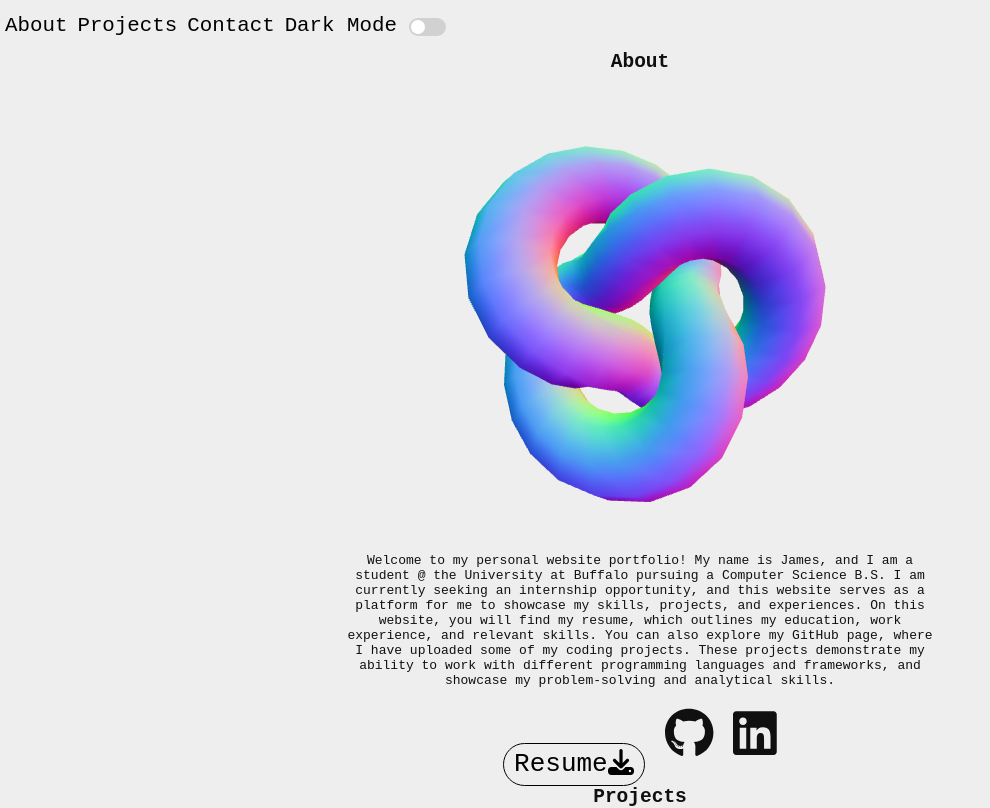
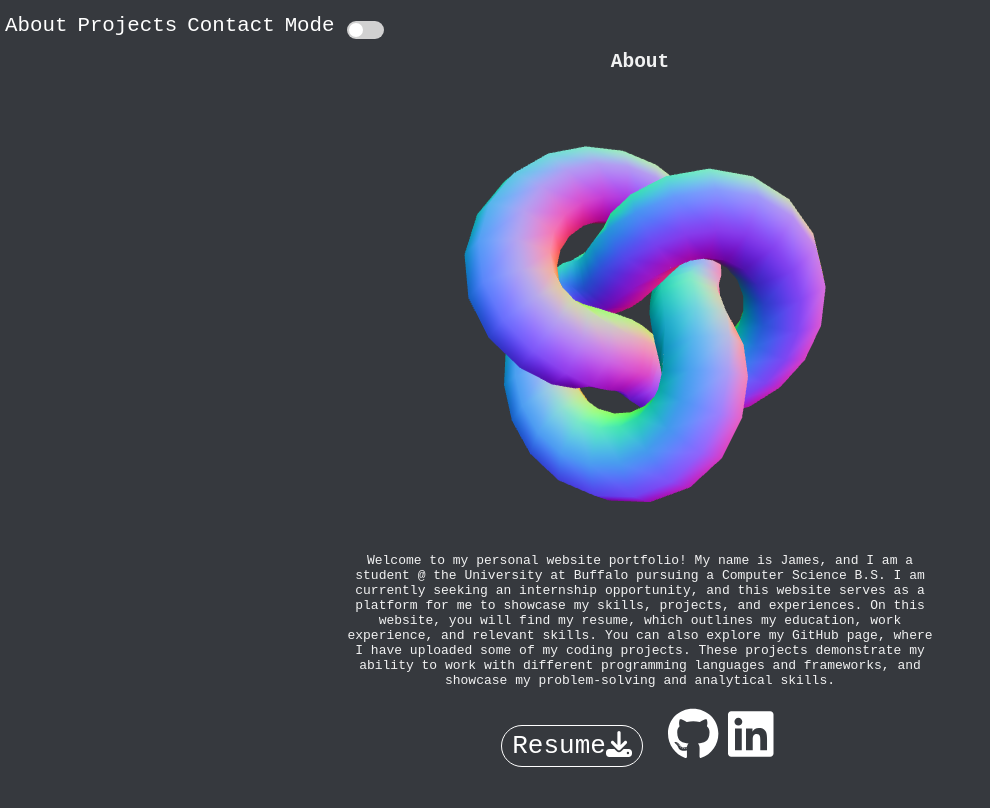
Before and after one commit to skxvtchy/jamesli.dev, a React (Vite) app in the folder portfolio/: page / in a window 1280 px wide. Shown: the top 808 px of the page, without its empty margins (0-990 px from the left). Built offline with nearby package versions, Linux system fonts and the light colour scheme.

Commit message:
fix button

```diff
--- a/portfolio/src/components/Main.css
+++ b/portfolio/src/components/Main.css
@@ -20,7 +20,16 @@
   padding-top: -100px;
 } */
 
-.light {
+.download {
+  vertical-align: middle;
+  font-size: 20px;
+  margin-right: 10px;
+  margin-left: 10px;
+  padding-top: 20px;
+  padding-bottom: 200px;
+}
+
+.dark {
   background-color: #eeeeee;
   color: rgba(0, 0, 0, 0.932);
   font-family: monospace;
@@ -29,7 +38,7 @@
   border: none;
   -webkit-overflow-scrolling: touch;
 }
-.dark {
+.light {
   background-color: #36393e;
   color: rgba(255, 255, 255, 0.932);
   font-family: monospace;
@@ -37,21 +46,12 @@
   margin-left: 0%;
   -webkit-overflow-scrolling: touch;
 }
-/*
-.download {
+
+/* button {
   position: relative;
-
-
-  justify-content: space-between;
+  z-index: 1;
+  padding-top: -100px;
 } */
-
-.click {
-  font-size: 50px;
-  margin-right: 10px;
-  margin-left: 10px;
-  padding-top: 20px;
-  padding-bottom: 20px;
-}
 
 @media (min-width: 768px) {
   .click {
@@ -72,7 +72,7 @@
   text-align: center;
   text-decoration: none;
 }
-.dark button {
+.light button {
   border-radius: 50px;
   cursor: pointer;
   border: 1px solid white;
@@ -81,7 +81,7 @@
   padding: 5px;
 }
 
-.light button {
+.dark button {
   border-radius: 50px;
   cursor: pointer;
   border: 1px solid rgb(0, 0, 0);
--- a/portfolio/src/components/Main.jsx
+++ b/portfolio/src/components/Main.jsx
@@ -58,14 +58,18 @@ export default function Main({ darkMode }) {
           and analytical skills.
         </p>
         <div className="download">
-          <button type="button" className="click">
+          <button type="button" className="butt">
             <a href="/path/to/your/resume.pdf" download>
               Resume
               <FontAwesomeIcon icon={faDownload} />
             </a>
           </button>
-          <FontAwesomeIcon className="click" icon={faGithub} size="2x" />
-          <FontAwesomeIcon className="click" icon={faLinkedin} size="2x" />
+          <a href="https://github.com/skxvtchy">
+            <FontAwesomeIcon className="click" icon={faGithub} size="2x" />
+          </a>
+          <a href="https://www.linkedin.com/in/jamesli784/">
+            <FontAwesomeIcon className="click" icon={faLinkedin} size="2x" />
+          </a>
         </div>
       </section>
       <section id="Projects">
--- a/portfolio/src/components/Navbar.css
+++ b/portfolio/src/components/Navbar.css
@@ -1,4 +1,4 @@
-.light a {
+.dark a {
   text-decoration: none;
   color: black;
   font-size: 130%;
@@ -9,7 +9,7 @@
   padding-bottom: 5%;
 }
 
-.dark a {
+.light a {
   text-decoration: none;
   color: white;
   font-size: 130%;
--- a/portfolio/src/components/Navbar.jsx
+++ b/portfolio/src/components/Navbar.jsx
@@ -34,7 +34,7 @@ export default function Navbar({ darkMode, toggleMode }) {
           <a href="#Contact">Contact</a>
         </div>
         <div className="mode">
-          <a className="navlink">Dark Mode</a>
+          <a className="navlink">Mode</a>
           <label className="switch">
             <input type="checkbox" id="toggleSwitch" onClick={toggleMode} />
             <span className="slider"></span>
```
Also changed, not shown: 4 other files (tests, documents, lock files or other folders).
